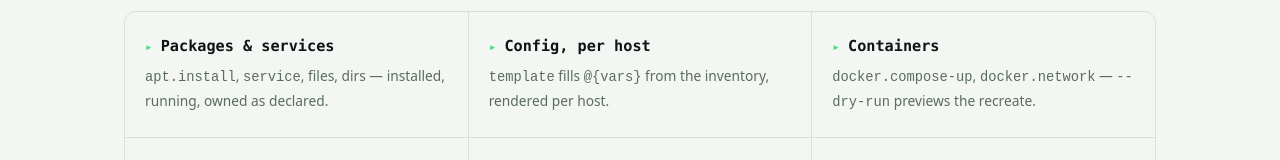
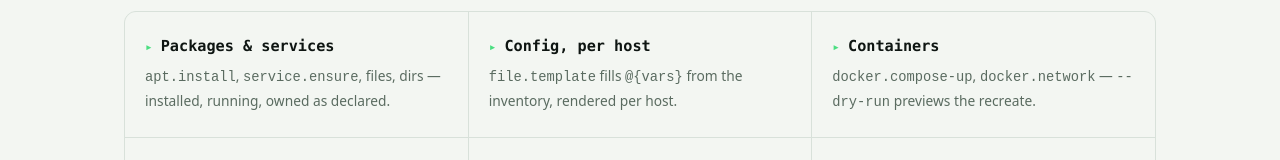
Before and after one commit to haribo/shellf, a plain HTML site: page site/index.html in a window 1280 px wide. Shown: the part 679-839 px from the top of the page. Drawn offline with Linux system fonts and the light colour scheme.

Commit message:
docs: correct what the docs claim the code does

```diff
--- a/site/index.html
+++ b/site/index.html
@@ -308,8 +308,8 @@
     <div class="wrap">
       <h2 class="sec">What it does</h2>
       <div class="feat">
-        <div class="cell"><div class="c-k"><span class="mk">▸</span>Packages &amp; services</div><p><code>apt.install</code>, <code>service</code>, files, dirs — installed, running, owned as declared.</p></div>
-        <div class="cell"><div class="c-k"><span class="mk">▸</span>Config, per host</div><p><code>template</code> fills <code>@{vars}</code> from the inventory, rendered per host.</p></div>
+        <div class="cell"><div class="c-k"><span class="mk">▸</span>Packages &amp; services</div><p><code>apt.install</code>, <code>service.ensure</code>, files, dirs — installed, running, owned as declared.</p></div>
+        <div class="cell"><div class="c-k"><span class="mk">▸</span>Config, per host</div><p><code>file.template</code> fills <code>@{vars}</code> from the inventory, rendered per host.</p></div>
         <div class="cell"><div class="c-k"><span class="mk">▸</span>Containers</div><p><code>docker.compose-up</code>, <code>docker.network</code> — <code>--dry-run</code> previews the recreate.</p></div>
         <div class="cell"><div class="c-k"><span class="mk">▸</span>Firewall</div><p><code>ufw.open</code> / <code>default</code> / <code>enable</code> — only the ports you list.</p></div>
         <div class="cell"><div class="c-k"><span class="mk">▸</span>Files &amp; trees</div><p><code>dir.copy</code> byte-for-byte (binary-safe), <code>file.download</code> sha256-checked.</p></div>
```
Also changed, not shown: 8 other files.
